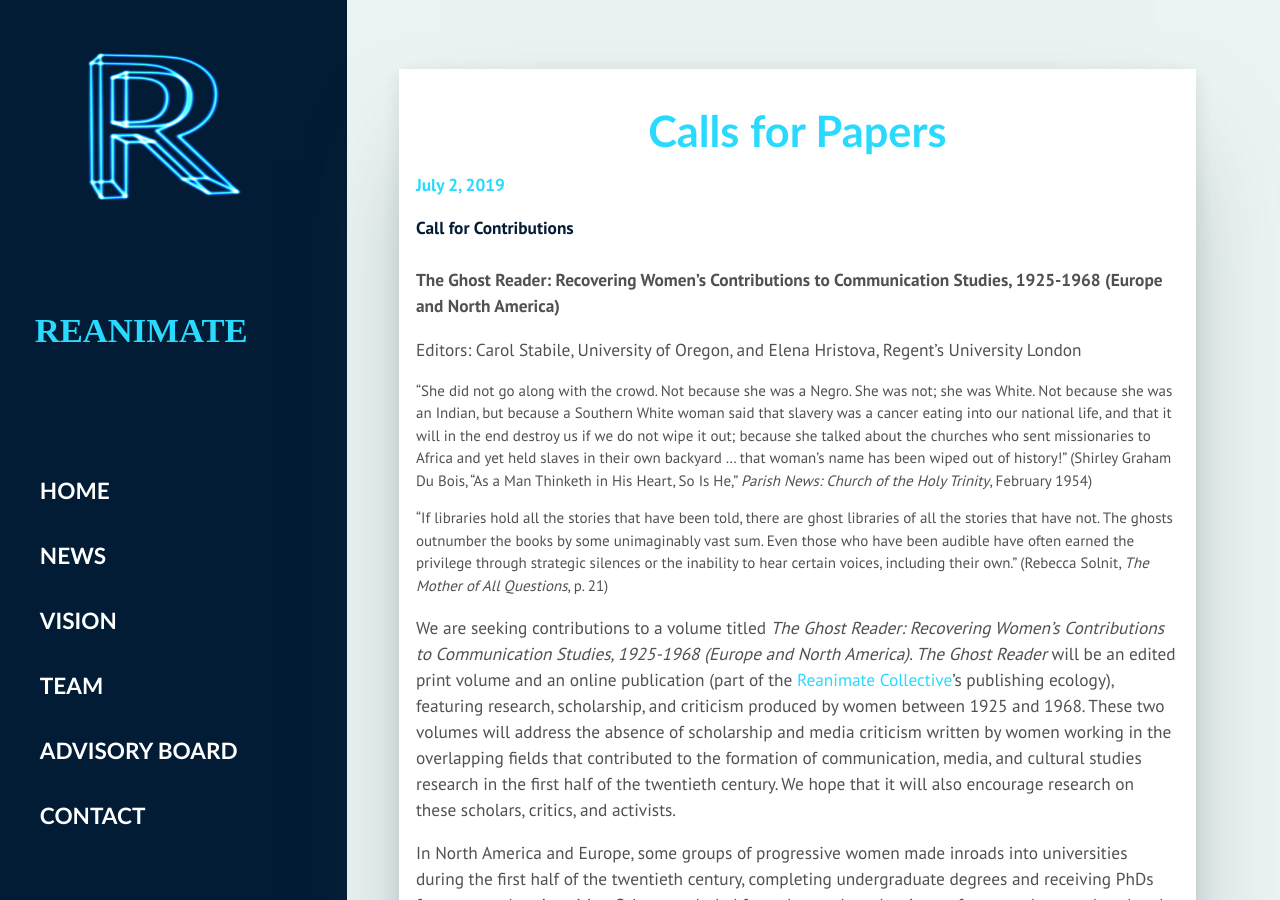
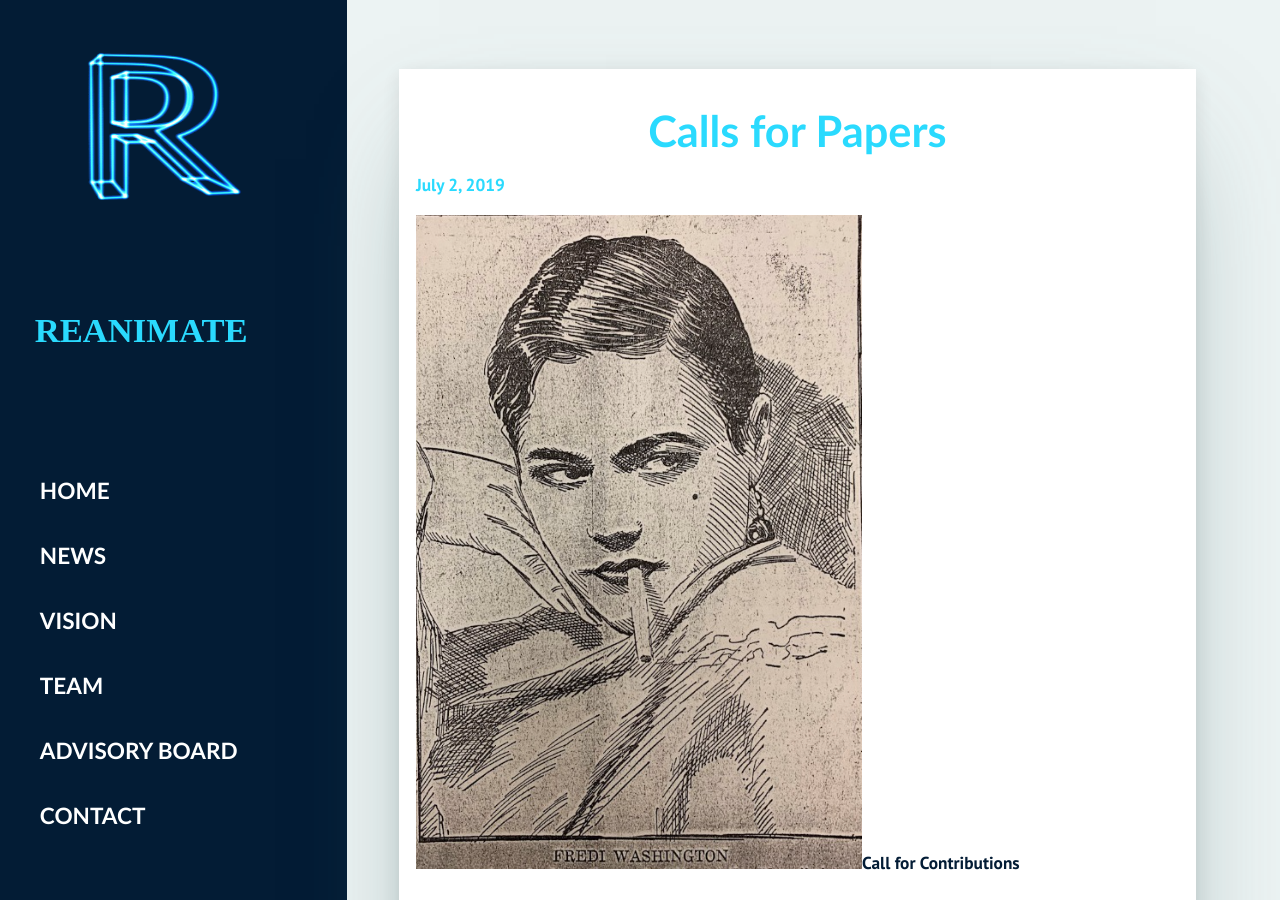
Before and after one commit to roopikarisam/reanimate, a Jekyll site: the page built from _pages/cfps.html, in a window 1280 px wide and 900 px high. Built offline with Jekyll 4.4.1, drawn with Linux system fonts in a browser that asks for light colours; some web fonts are replaced.

Commit message:
added Washington image

```diff
--- a/_pages/cfps.html
+++ b/_pages/cfps.html
@@ -5,7 +5,7 @@ permalink: /cfps/
 ---
 <b><font color ="#2adafe">July 2, 2019</font></b>
 
-<img style="float: left;" src=""><span style = "color:#031c35;"><b>Call for Contributions</b></span> <br><br><b>The Ghost Reader: Recovering Women’s Contributions to Communication Studies, 1925-1968 (Europe and North America)</b>
+<img src = "/fresh/assets/img/washington.png"><span style = "color:#031c35;"><b>Call for Contributions</b></span> <br><br><b>The Ghost Reader: Recovering Women’s Contributions to Communication Studies, 1925-1968 (Europe and North America)</b>
 
 Editors: Carol Stabile, University of Oregon, and Elena Hristova, Regent’s University London
 
```
Also changed, not shown: assets/img/gaudet.png (added), assets/img/washington.png (added), 1 other file.
